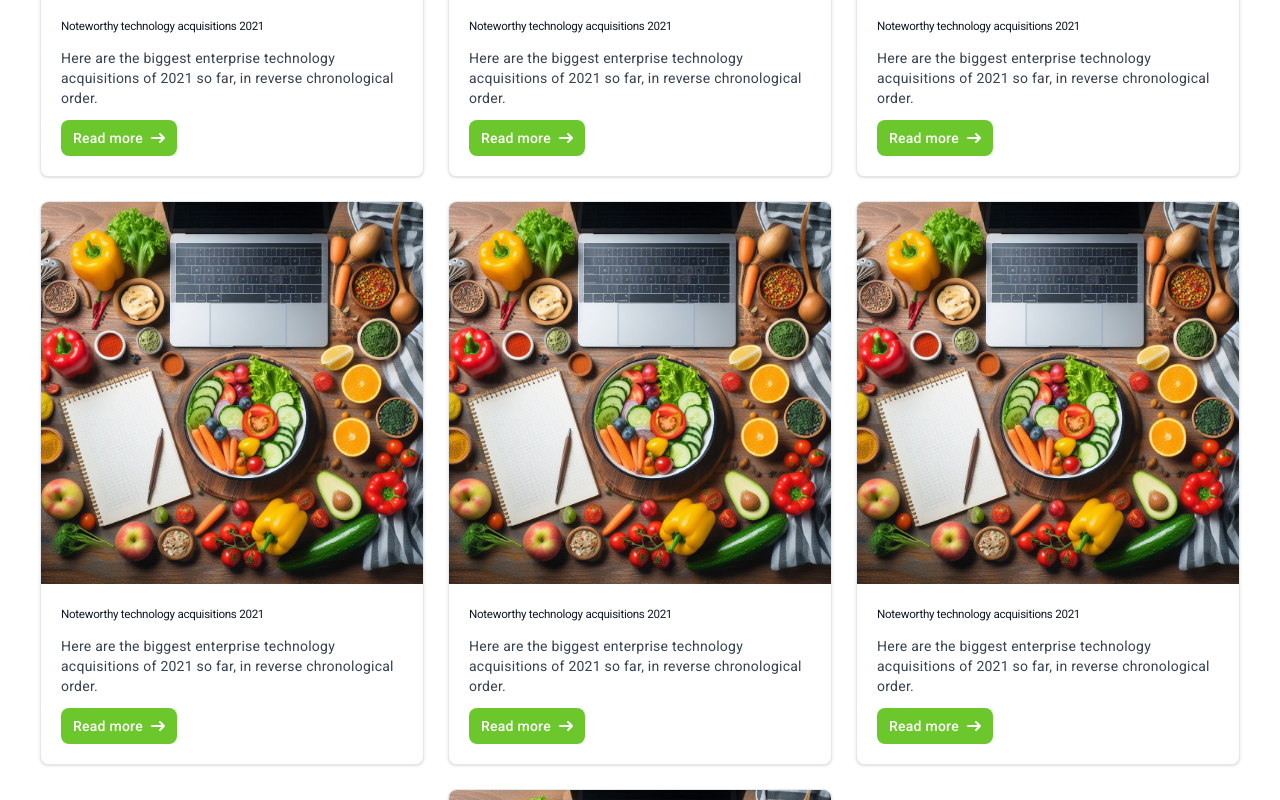
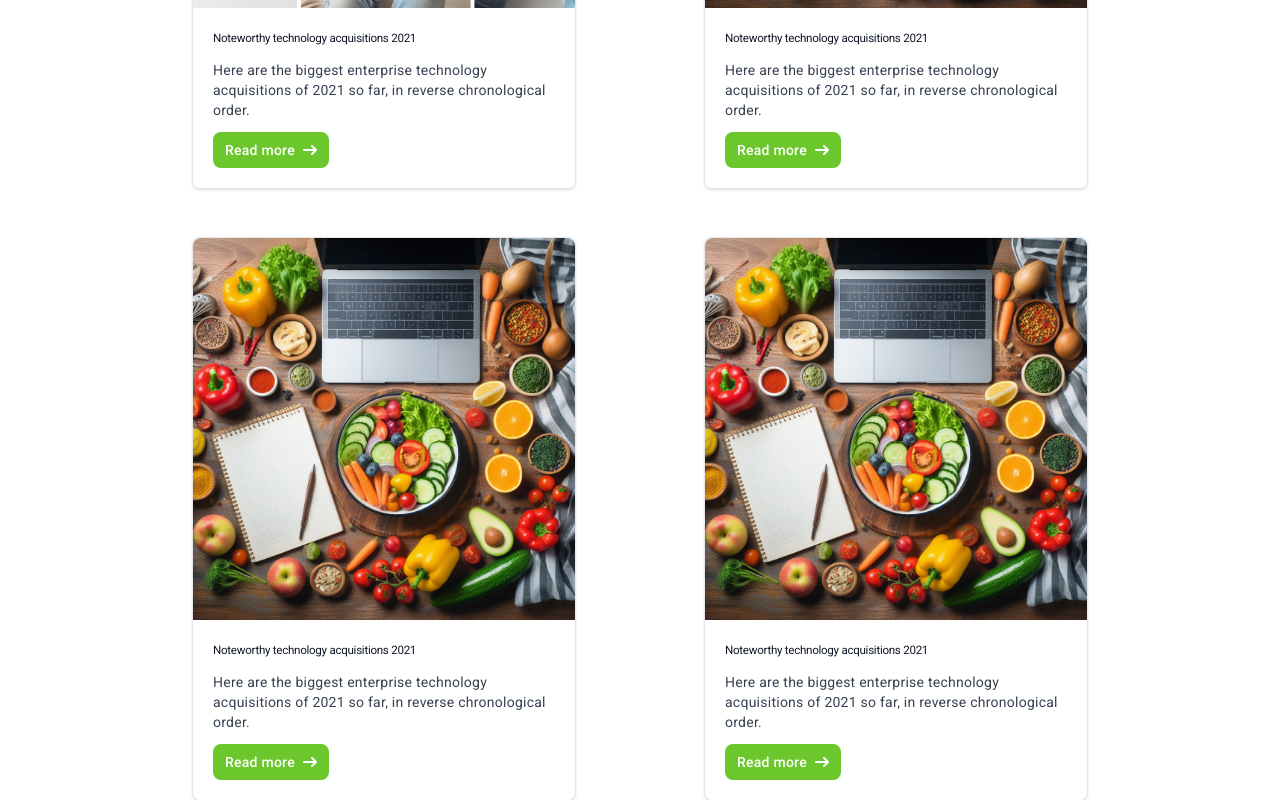
Before and after one commit to Neto002/ltd-nutricao-front, an Angular app: page / in a window 1280 px wide. Shown: the part 1500-2300 px from the top of the page. Built offline with nearby package versions, Linux system fonts and the light colour scheme.

Commit message:
mostrando somente 4 cards nas principais notícias

```diff
--- a/src/app/components/main-page/main-page.component.html
+++ b/src/app/components/main-page/main-page.component.html
@@ -109,7 +109,8 @@
   <h1 class="mb-3 text-background-green text-center text-lg">
     Principais Notícias
   </h1>
-  <div class="flex justify-center items-center flex-row flex-wrap">
+  <div class="flex justify-center items-center flex-wrap mx-auto max-w-5xl">
+    <div class="w-full sm:w-1/2 md:w-1/2 p-3 flex justify-center">
       <div
         class="max-w-sm bg-white border border-gray-200 rounded-lg shadow dark:bg-gray-800 dark:border-gray-700 m-3"
       >
@@ -151,217 +152,9 @@
           </a>
         </div>
       </div>
-
-    <div
-      class="max-w-sm bg-white border border-gray-200 rounded-lg shadow dark:bg-gray-800 dark:border-gray-700 m-3"
-    >
-      <a href="#">
-        <img class="rounded-t-lg" src="/assets/images/cImage2.jpeg" alt="" />
-      </a>
-      <div class="p-5">
-        <a href="#">
-          <h5
-            class="mb-2 text-2xl font-bold tracking-tight text-gray-900 dark:text-white"
-          >
-            Noteworthy technology acquisitions 2021
-          </h5>
-        </a>
-        <p class="mb-3 font-normal text-gray-700 dark:text-gray-400">
-          Here are the biggest enterprise technology acquisitions of 2021 so
-          far, in reverse chronological order.
-        </p>
-        <a
-          href="#"
-          class="inline-flex items-center px-3 py-2 text-sm font-medium text-center text-white bg-background-green hover:bg-background-green/90 rounded-lg focus:ring-4 focus:outline-none focus:ring-blue-300 dark:bg-blue-600 dark:hover:bg-blue-700 dark:focus:ring-blue-800"
-        >
-          Read more
-          <svg
-            class="rtl:rotate-180 w-3.5 h-3.5 ms-2"
-            aria-hidden="true"
-            xmlns="http://www.w3.org/2000/svg"
-            fill="none"
-            viewBox="0 0 14 10"
-          >
-            <path
-              stroke="currentColor"
-              stroke-linecap="round"
-              stroke-linejoin="round"
-              stroke-width="2"
-              d="M1 5h12m0 0L9 1m4 4L9 9"
-            />
-          </svg>
-        </a>
-      </div>
     </div>
 
-    <div
-      class="max-w-sm bg-white border border-gray-200 rounded-lg shadow dark:bg-gray-800 dark:border-gray-700 m-3"
-    >
-      <a href="#">
-        <img class="rounded-t-lg" src="/assets/images/cImage2.jpeg" alt="" />
-      </a>
-      <div class="p-5">
-        <a href="#">
-          <h5
-            class="mb-2 text-2xl font-bold tracking-tight text-gray-900 dark:text-white"
-          >
-            Noteworthy technology acquisitions 2021
-          </h5>
-        </a>
-        <p class="mb-3 font-normal text-gray-700 dark:text-gray-400">
-          Here are the biggest enterprise technology acquisitions of 2021 so
-          far, in reverse chronological order.
-        </p>
-        <a
-          href="#"
-          class="inline-flex items-center px-3 py-2 text-sm font-medium text-center text-white bg-background-green hover:bg-background-green/90 rounded-lg focus:ring-4 focus:outline-none focus:ring-blue-300 dark:bg-blue-600 dark:hover:bg-blue-700 dark:focus:ring-blue-800"
-        >
-          Read more
-          <svg
-            class="rtl:rotate-180 w-3.5 h-3.5 ms-2"
-            aria-hidden="true"
-            xmlns="http://www.w3.org/2000/svg"
-            fill="none"
-            viewBox="0 0 14 10"
-          >
-            <path
-              stroke="currentColor"
-              stroke-linecap="round"
-              stroke-linejoin="round"
-              stroke-width="2"
-              d="M1 5h12m0 0L9 1m4 4L9 9"
-            />
-          </svg>
-        </a>
-      </div>
-    </div>
-
-    <div
-      class="max-w-sm bg-white border border-gray-200 rounded-lg shadow dark:bg-gray-800 dark:border-gray-700 m-3"
-    >
-      <a href="#">
-        <img class="rounded-t-lg" src="/assets/images/cImage2.jpeg" alt="" />
-      </a>
-      <div class="p-5">
-        <a href="#">
-          <h5
-            class="mb-2 text-2xl font-bold tracking-tight text-gray-900 dark:text-white"
-          >
-            Noteworthy technology acquisitions 2021
-          </h5>
-        </a>
-        <p class="mb-3 font-normal text-gray-700 dark:text-gray-400">
-          Here are the biggest enterprise technology acquisitions of 2021 so
-          far, in reverse chronological order.
-        </p>
-        <a
-          href="#"
-          class="inline-flex items-center px-3 py-2 text-sm font-medium text-center text-white bg-background-green hover:bg-background-green/90 rounded-lg focus:ring-4 focus:outline-none focus:ring-blue-300 dark:bg-blue-600 dark:hover:bg-blue-700 dark:focus:ring-blue-800"
-        >
-          Read more
-          <svg
-            class="rtl:rotate-180 w-3.5 h-3.5 ms-2"
-            aria-hidden="true"
-            xmlns="http://www.w3.org/2000/svg"
-            fill="none"
-            viewBox="0 0 14 10"
-          >
-            <path
-              stroke="currentColor"
-              stroke-linecap="round"
-              stroke-linejoin="round"
-              stroke-width="2"
-              d="M1 5h12m0 0L9 1m4 4L9 9"
-            />
-          </svg>
-        </a>
-      </div>
-    </div>
-
-    <div
-      class="max-w-sm bg-white border border-gray-200 rounded-lg shadow dark:bg-gray-800 dark:border-gray-700 m-3"
-    >
-      <a href="#">
-        <img class="rounded-t-lg" src="/assets/images/cImage2.jpeg" alt="" />
-      </a>
-      <div class="p-5">
-        <a href="#">
-          <h5
-            class="mb-2 text-2xl font-bold tracking-tight text-gray-900 dark:text-white"
-          >
-            Noteworthy technology acquisitions 2021
-          </h5>
-        </a>
-        <p class="mb-3 font-normal text-gray-700 dark:text-gray-400">
-          Here are the biggest enterprise technology acquisitions of 2021 so
-          far, in reverse chronological order.
-        </p>
-        <a
-          href="#"
-          class="inline-flex items-center px-3 py-2 text-sm font-medium text-center text-white bg-background-green hover:bg-background-green/90 rounded-lg focus:ring-4 focus:outline-none focus:ring-blue-300 dark:bg-blue-600 dark:hover:bg-blue-700 dark:focus:ring-blue-800"
-        >
-          Read more
-          <svg
-            class="rtl:rotate-180 w-3.5 h-3.5 ms-2"
-            aria-hidden="true"
-            xmlns="http://www.w3.org/2000/svg"
-            fill="none"
-            viewBox="0 0 14 10"
-          >
-            <path
-              stroke="currentColor"
-              stroke-linecap="round"
-              stroke-linejoin="round"
-              stroke-width="2"
-              d="M1 5h12m0 0L9 1m4 4L9 9"
-            />
-          </svg>
-        </a>
-      </div>
-    </div>
-
-    <div
-      class="max-w-sm bg-white border border-gray-200 rounded-lg shadow dark:bg-gray-800 dark:border-gray-700 m-3"
-    >
-      <a href="#">
-        <img class="rounded-t-lg" src="/assets/images/cImage2.jpeg" alt="" />
-      </a>
-      <div class="p-5">
-        <a href="#">
-          <h5
-            class="mb-2 text-2xl font-bold tracking-tight text-gray-900 dark:text-white"
-          >
-            Noteworthy technology acquisitions 2021
-          </h5>
-        </a>
-        <p class="mb-3 font-normal text-gray-700 dark:text-gray-400">
-          Here are the biggest enterprise technology acquisitions of 2021 so
-          far, in reverse chronological order.
-        </p>
-        <a
-          href="#"
-          class="inline-flex items-center px-3 py-2 text-sm font-medium text-center text-white bg-background-green hover:bg-background-green/90 rounded-lg focus:ring-4 focus:outline-none focus:ring-blue-300 dark:bg-blue-600 dark:hover:bg-blue-700 dark:focus:ring-blue-800"
-        >
-          Read more
-          <svg
-            class="rtl:rotate-180 w-3.5 h-3.5 ms-2"
-            aria-hidden="true"
-            xmlns="http://www.w3.org/2000/svg"
-            fill="none"
-            viewBox="0 0 14 10"
-          >
-            <path
-              stroke="currentColor"
-              stroke-linecap="round"
-              stroke-linejoin="round"
-              stroke-width="2"
-              d="M1 5h12m0 0L9 1m4 4L9 9"
-            />
-          </svg>
-        </a>
-      </div>
-    </div>
-
+    <div class="w-full sm:w-1/2 md:w-1/2 p-3 flex justify-center">
       <div
         class="max-w-sm bg-white border border-gray-200 rounded-lg shadow dark:bg-gray-800 dark:border-gray-700 m-3"
       >
@@ -404,4 +197,93 @@
         </div>
       </div>
     </div>
+
+    <div class="w-full sm:w-1/2 md:w-1/2 p-3 flex justify-center">
+      <div
+        class="max-w-sm bg-white border border-gray-200 rounded-lg shadow dark:bg-gray-800 dark:border-gray-700 m-3"
+      >
+        <a href="#">
+          <img class="rounded-t-lg" src="/assets/images/cImage2.jpeg" alt="" />
+        </a>
+        <div class="p-5">
+          <a href="#">
+            <h5
+              class="mb-2 text-2xl font-bold tracking-tight text-gray-900 dark:text-white"
+            >
+              Noteworthy technology acquisitions 2021
+            </h5>
+          </a>
+          <p class="mb-3 font-normal text-gray-700 dark:text-gray-400">
+            Here are the biggest enterprise technology acquisitions of 2021 so
+            far, in reverse chronological order.
+          </p>
+          <a
+            href="#"
+            class="inline-flex items-center px-3 py-2 text-sm font-medium text-center text-white bg-background-green hover:bg-background-green/90 rounded-lg focus:ring-4 focus:outline-none focus:ring-blue-300 dark:bg-blue-600 dark:hover:bg-blue-700 dark:focus:ring-blue-800"
+          >
+            Read more
+            <svg
+              class="rtl:rotate-180 w-3.5 h-3.5 ms-2"
+              aria-hidden="true"
+              xmlns="http://www.w3.org/2000/svg"
+              fill="none"
+              viewBox="0 0 14 10"
+            >
+              <path
+                stroke="currentColor"
+                stroke-linecap="round"
+                stroke-linejoin="round"
+                stroke-width="2"
+                d="M1 5h12m0 0L9 1m4 4L9 9"
+              />
+            </svg>
+          </a>
+        </div>
+      </div>
+    </div>
+
+    <div class="w-full sm:w-1/2 md:w-1/2 p-3 flex justify-center">
+      <div
+        class="max-w-sm bg-white border border-gray-200 rounded-lg shadow dark:bg-gray-800 dark:border-gray-700 m-3"
+      >
+        <a href="#">
+          <img class="rounded-t-lg" src="/assets/images/cImage2.jpeg" alt="" />
+        </a>
+        <div class="p-5">
+          <a href="#">
+            <h5
+              class="mb-2 text-2xl font-bold tracking-tight text-gray-900 dark:text-white"
+            >
+              Noteworthy technology acquisitions 2021
+            </h5>
+          </a>
+          <p class="mb-3 font-normal text-gray-700 dark:text-gray-400">
+            Here are the biggest enterprise technology acquisitions of 2021 so
+            far, in reverse chronological order.
+          </p>
+          <a
+            href="#"
+            class="inline-flex items-center px-3 py-2 text-sm font-medium text-center text-white bg-background-green hover:bg-background-green/90 rounded-lg focus:ring-4 focus:outline-none focus:ring-blue-300 dark:bg-blue-600 dark:hover:bg-blue-700 dark:focus:ring-blue-800"
+          >
+            Read more
+            <svg
+              class="rtl:rotate-180 w-3.5 h-3.5 ms-2"
+              aria-hidden="true"
+              xmlns="http://www.w3.org/2000/svg"
+              fill="none"
+              viewBox="0 0 14 10"
+            >
+              <path
+                stroke="currentColor"
+                stroke-linecap="round"
+                stroke-linejoin="round"
+                stroke-width="2"
+                d="M1 5h12m0 0L9 1m4 4L9 9"
+              />
+            </svg>
+          </a>
+        </div>
+      </div>
+    </div>
+  </div>
 </section>
```
Lines whose indentation alone changed are shown as unchanged.
